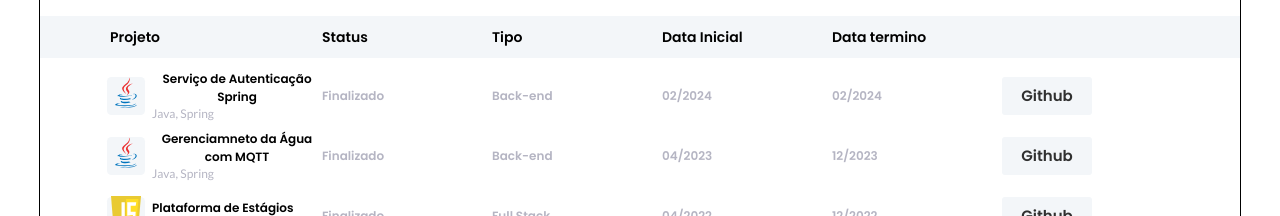
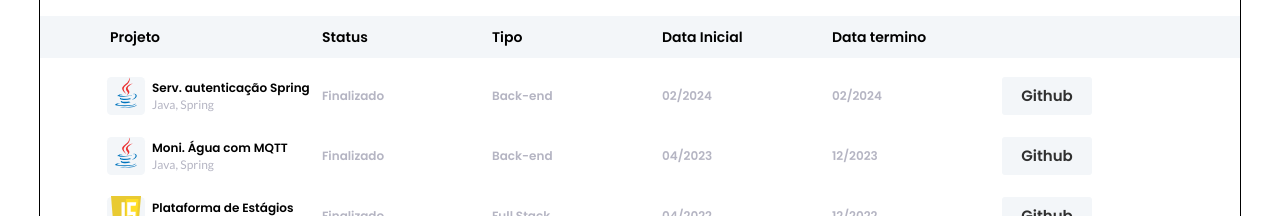
Before and after one commit to wesquel/portfolio, a React (Create React App) app: page / in a window 1280 px wide. Shown: the part 681-897 px from the top of the page. Built offline with nearby package versions, Linux system fonts and the light colour scheme.

Commit message:
Update projetos.js

```diff
--- a/src/components/ProjectsTable/projetos.js
+++ b/src/components/ProjectsTable/projetos.js
@@ -1,6 +1,6 @@
 export default [
   {
-    title: "Serviço de Autenticação Spring",
+    title: "Serv. autenticação Spring",
     description: "Java, Spring",
     status: "Finalizado",
     type: "Back-end",
@@ -10,7 +10,7 @@ export default [
     brand: "assets/images/logoJava.svg",
   },
   {
-    title: "Gerenciamneto da Água com MQTT",
+    title: "Moni. Água com MQTT",
     description: "Java, Spring",
     status: "Finalizado",
     type: "Back-end",
```
